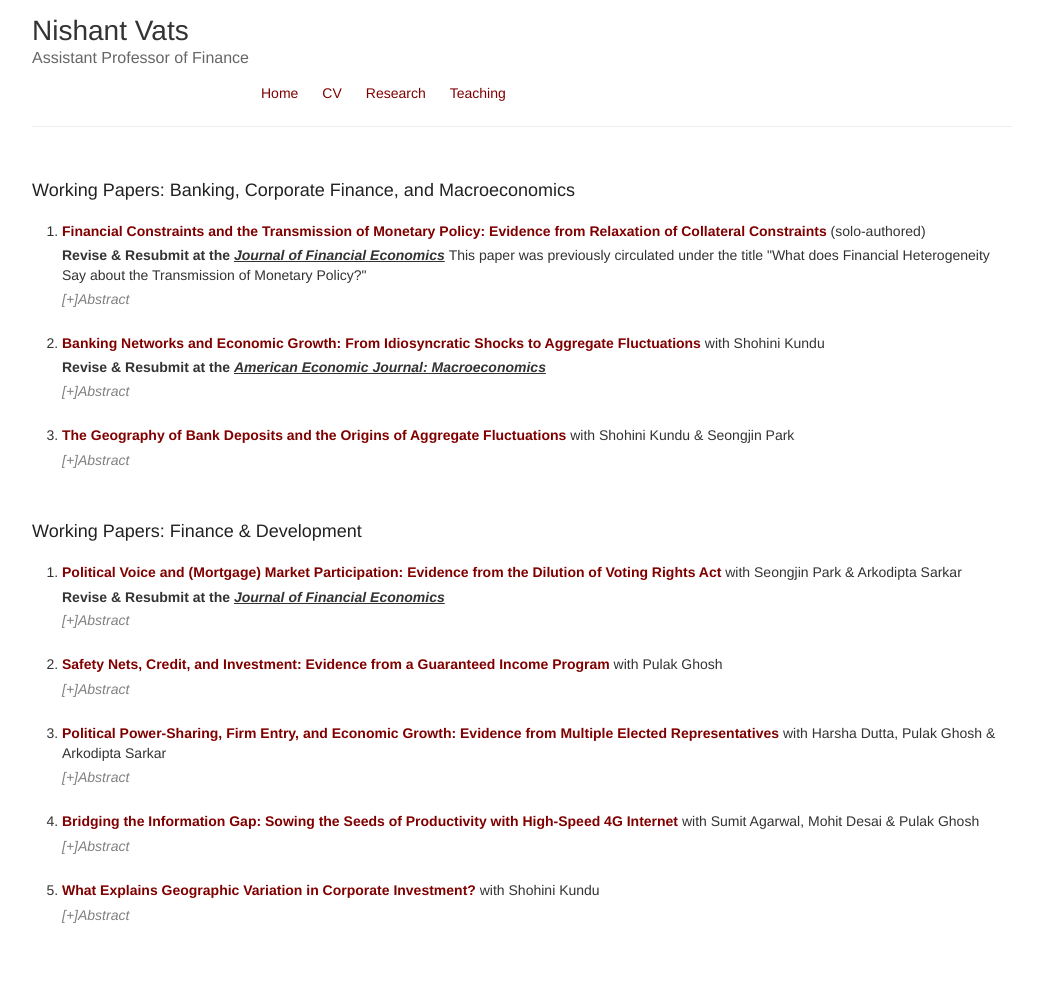
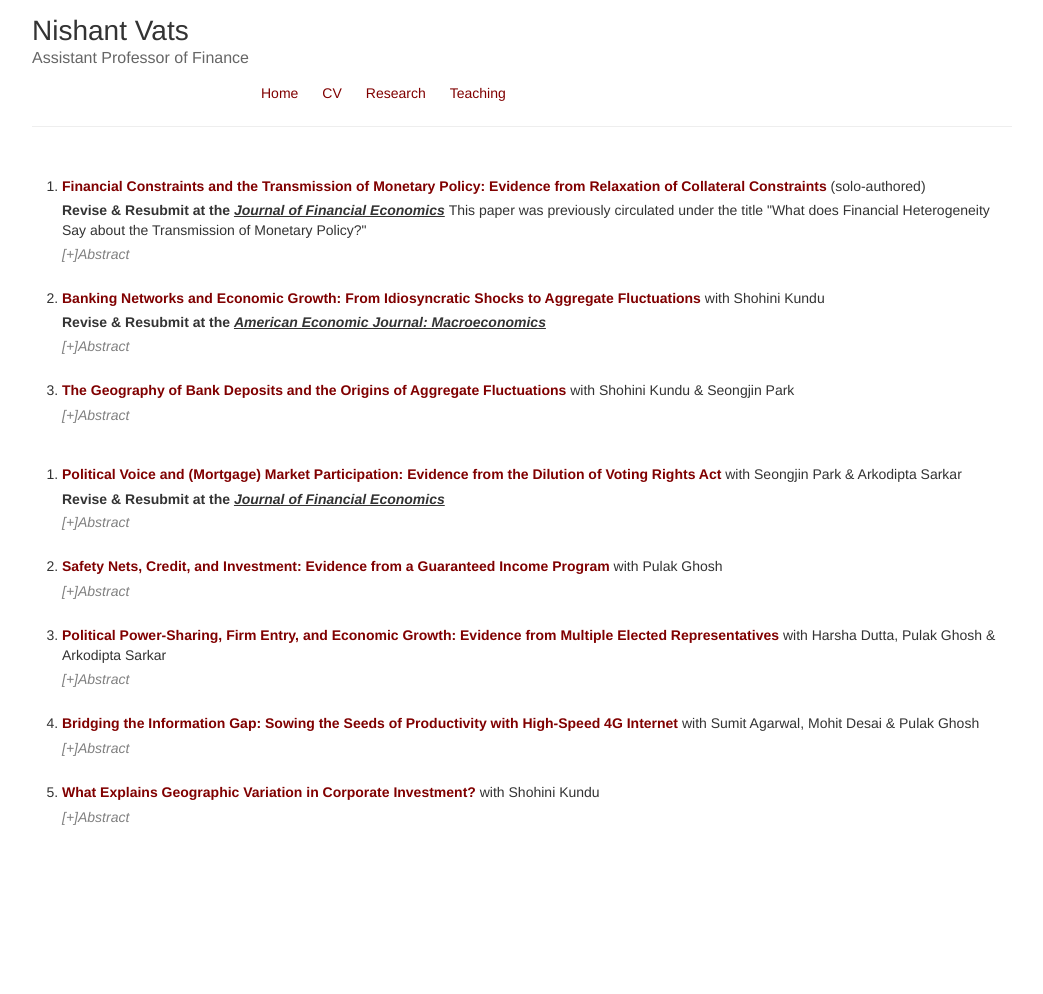
Before and after one commit to nishvats/nishvats.github.io, a Jekyll site: the page built from research.html, in a window 1280 px wide. Shown: the whole page, without its empty margins (118-1161 px from the left). Built offline with Jekyll 4.4.1, drawn with Linux system fonts in a browser that asks for light colours; after the commit the page ends 900 px from its top, so only the background shows below that.

Commit message:
Update research.html

```diff
--- a/research.html
+++ b/research.html
@@ -1,9 +1,6 @@
 ---
 layout: default
 ---
-
-
-<h3> Working Papers: Banking, Corporate Finance, and Macroeconomics</h3>
 
   <ol>
   <li> <b><a href="/Documents/paper_mt.pdf">Financial Constraints and the Transmission of Monetary Policy: Evidence from Relaxation of Collateral Constraints</a></b> (solo-authored) </li>
@@ -35,7 +32,6 @@ layout: default
     </details>
     </ol>
     <br>
-<h3> Working Papers: Finance & Development</h3>
   <ol>
     <li> <b><a href="https://papers.ssrn.com/sol3/papers.cfm?abstract_id=3891961">Political Voice and (Mortgage) Market Participation: Evidence from the Dilution of Voting Rights Act</a></b> with Seongjin Park & Arkodipta Sarkar</li>
     <p> <b> Revise & Resubmit at the <u><em>Journal of Financial Economics</em></u> </b>
```
